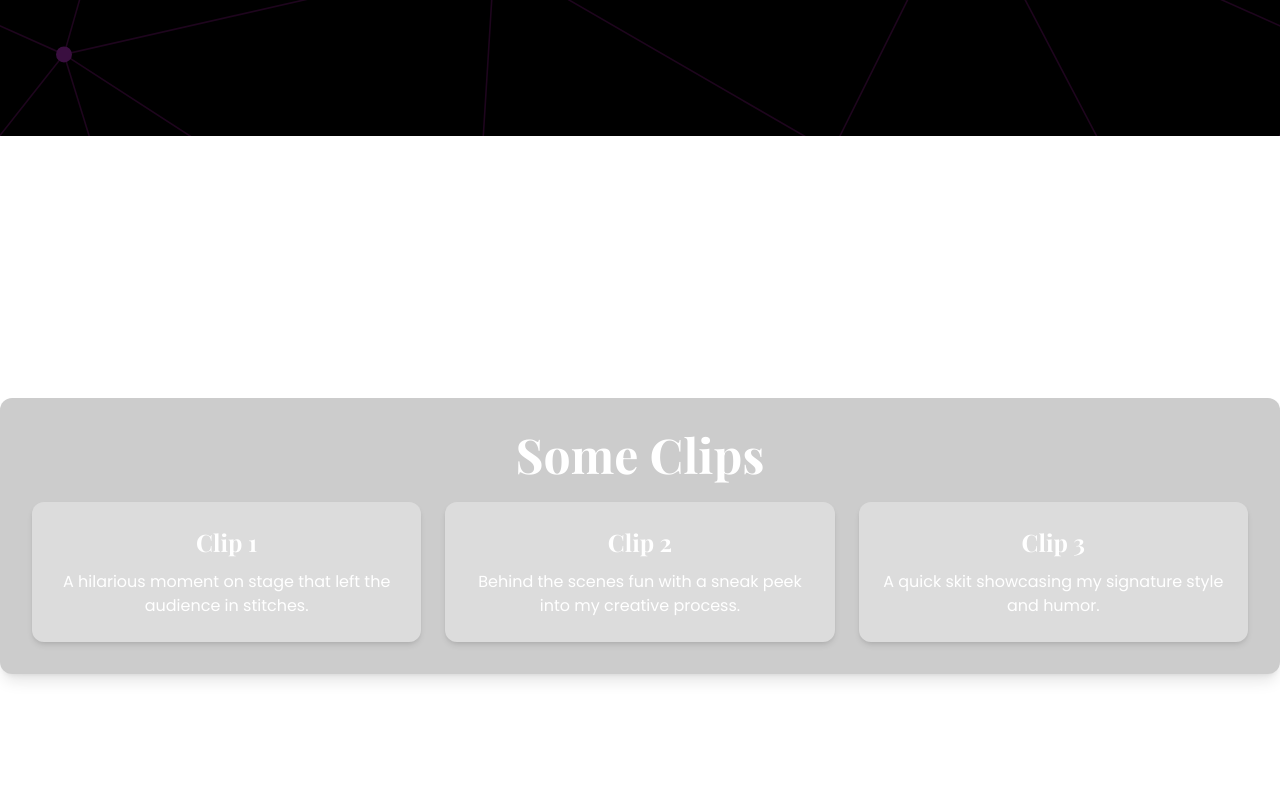
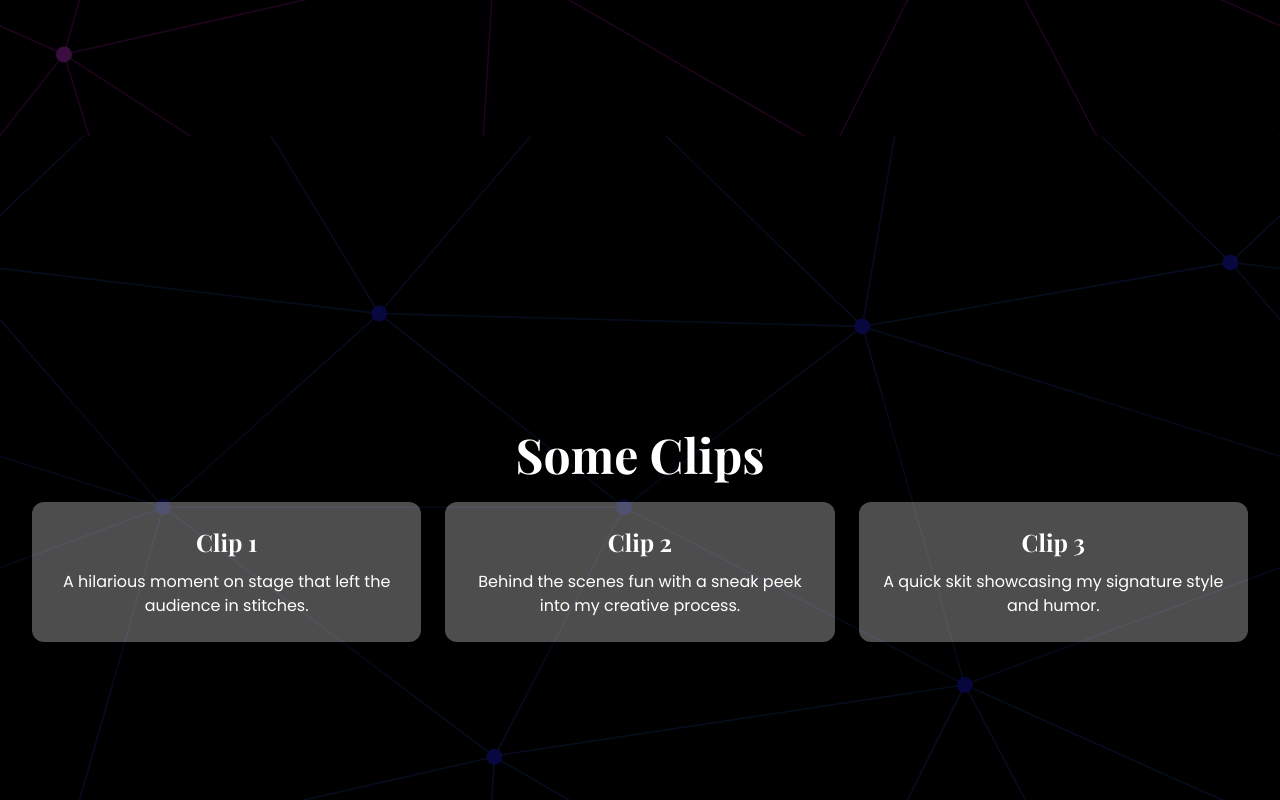
Before and after one commit to WuTangLan1/Sample-Comedy-Profile-1, a Next.js app: page / in a window 1280 px wide. Shown: the part 760-1560 px from the top of the page. Built offline with nearby package versions, Linux system fonts and the light colour scheme.

Commit message:
Update ClipsSection.tsx

```diff
--- a/src/components/ClipsSection.tsx
+++ b/src/components/ClipsSection.tsx
@@ -3,8 +3,9 @@ import { forwardRef } from "react";
 import { motion } from "framer-motion";
 const ClipsSection = forwardRef<HTMLElement>((_, ref) => {
   return (
-    <section ref={ref} id="clips" className="min-h-screen flex items-center justify-center bg-white bg-opacity-30 backdrop-filter backdrop-blur-md">
-      <motion.div initial={{ opacity: 0, x: -50 }} whileInView={{ opacity: 1, x: 0 }} transition={{ duration: 0.7 }} viewport={{ once: true }} className="container mx-auto p-8 text-center bg-black/20 rounded-xl shadow-lg">
+    <section ref={ref} id="clips" className="min-h-screen relative flex items-center justify-center bg-white bg-opacity-30 backdrop-filter backdrop-blur-md bg-[url('/images/backgrounds/clipsbg.svg')] bg-cover bg-center">
+      <div className="absolute inset-0 bg-black opacity-50"></div>
+      <motion.div initial={{ opacity: 0, x: -50 }} whileInView={{ opacity: 1, x: 0 }} transition={{ duration: 0.7 }} viewport={{ once: true }} className="relative container mx-auto p-8 text-center bg-black/20 rounded-xl shadow-lg">
         <h2 className="text-5xl font-bold font-[PlayfairDisplay] mb-4 text-white">Some Clips</h2>
         <div className="grid grid-cols-1 md:grid-cols-3 gap-6">
           <div className="bg-white/30 p-6 rounded-xl shadow-md">
```
